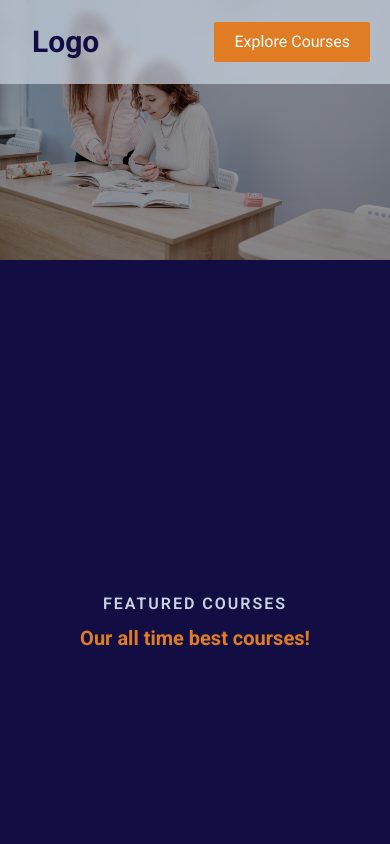
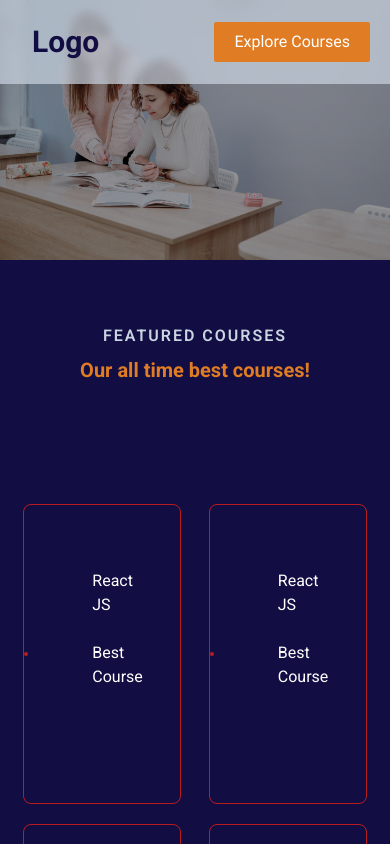
Before and after one commit to sandeepkdasari143/edutech-landing-page, a React (Vite) app: page / in a window 390 px wide. Built offline with nearby package versions, Linux system fonts and the light colour scheme.

Commit message:
testimonial card colr changed

```diff
--- /dev/null
+++ b/src/pages/Home/sections/Courses/CourseCard.jsx
@@ -0,0 +1,29 @@
+import React from 'react'
+import Stack from '@mui/material/Stack';
+
+const CourseCard = () => {
+    return (
+        <div className='border border-red-700 rounded-lg w-[45%] h-[300px] mx-auto'>
+            <div className={styles.courseCardContainer}>
+                <div className={styles.courseTechStackLogoContainer}>
+                    <img className={styles.courseTechStackLogo}
+                    src="" alt="" />
+                </div>
+
+                <Stack spacing={3} className={styles.courseDescription}>
+                    <h1>React JS</h1>
+                    <h1>Best Course</h1>
+                    <Stack></Stack>
+                </Stack>
+            </div>
+        </div>
+    )
+}
+
+const styles = {
+    courseCardContainer:"h-full w-full flex items-center",
+    courseTechStackLogoContainer:"h-full basis-1/4 flex items-center justify-center",
+    courseTechStackLogo:"rounded-full border-2 border-red-700 object-cover",
+    courseDescription:"h-full basis-3/4 p-16 text-white",
+}
+export default CourseCard
--- a/src/pages/Home/sections/Courses/Courses.jsx
+++ b/src/pages/Home/sections/Courses/Courses.jsx
@@ -1,5 +1,6 @@
 import React from 'react'
 import Stack from '@mui/material/Stack';
+import CourseCard from './CourseCard';
 
 const Courses = () => {
     return (
@@ -10,14 +11,17 @@ const Courses = () => {
             </Stack>
 
             <div className={styles.coursesContainer}>
-
+                <CourseCard />
+                <CourseCard />
+                <CourseCard />
+                <CourseCard />
             </div>
         </Stack>
     )
 }
 
 const styles ={
-    coursesWrapper: "h-[100vh] bg-[#120E43] gap-28 py-16 items-center justify-center",
-    coursesContainer: "",
+    coursesWrapper: "bg-[#120E43] gap-28 py-16 items-center justify-center",
+    coursesContainer: "w-[90%] mx-auto flex flex-wrap gap-5",
 }
 export default Courses
--- a/src/pages/Home/sections/Testimonials/TestimonialCard.jsx
+++ b/src/pages/Home/sections/Testimonials/TestimonialCard.jsx
@@ -8,9 +8,9 @@ const TestimonialCard = ({testimonial}) => {
     return (
         <div className='bg-[#CAD5E2] relative drop-shadow-xl px-3 md:p-7 lg:px-7 h-[270px] lg:h-[370px] flex-1 flex items-center justify-center'>
             <Stack spacing={2}>
-                <p className='text-[#120E43] text-center text-sm md:text-md lg:text-lg line-clamp-4 lg:leading-loose'>{studentTestimonial}</p>
+                <p className='text-white text-center text-sm md:text-md lg:text-lg line-clamp-4 lg:leading-loose'>{studentTestimonial}</p>
                 <Stack spacing={1}>
-                    <h2 className='text-[#120E43] text-center font-bold text-xl lg:text-3xl'>{studentName}</h2>
+                    <h2 className='text-white text-center font-bold text-xl lg:text-3xl'>{studentName}</h2>
                     <h6 className='text-[#E07C24] text-center text-xs md:text-normal uppercase tracking-[1px] md:tracking-[2px] font-semibold'>{studentJobRole}</h6>
                 </Stack>
             </Stack>
@@ -18,7 +18,11 @@ const TestimonialCard = ({testimonial}) => {
             <div className='absolute -top-[35px] md:-top-[45px] lg:-top-[60px]'>
                 <Avatar alt={studentName} src={studentImageUrl} className='w-[70px] h-[70px] md:w-[90px] md:h-[90px]  lg:w-[120px] lg:h-[120px]'/>
             </div>
+
+            <div className='absolute bg-white inset-x-[-2px] inset-y-[-2px] -z-10 bg-gradient-to-tr from-[#89ff00] via-[#060c21] to-[#00bcd4] rounded-lg'></div>
+            <div className='absolute bg-white inset-x-[-2px] inset-y-[-2px] -z-10 bg-gradient-to-tr from-[#89ff00] via-[#060c21] to-[#00bcd4] rounded-lg'></div>
         </div>
+
     )
 }
 
--- a/src/pages/Home/sections/Testimonials/Testimonials.jsx
+++ b/src/pages/Home/sections/Testimonials/Testimonials.jsx
@@ -13,21 +13,21 @@ const Testimonials = () => {
     return (
         <section className={styles.testimonialsWrapper}>
             <Stack spacing={1}>
-                <h3 className='font-bold text-[#120E43] text-center uppercase tracking-[2px]'>students testimonials</h3>
+                <h3 className='font-bold text-[#ffffff] text-center uppercase tracking-[2px]'>students testimonials</h3>
                 <h1 className='text-[#E07C24] text-center font-bold text-xl md:text-3xl'>What our students think about us!</h1>
             </Stack>
 
             <div className={styles.testimonialContainer}>
 
-                <div className='relative group border border-[#E07C24] rounded-md flex items-center'>
-                    <div className='absolute -left-[17px] md:-left-[30px] z-10 border rounded-full border-[#E07C24]'>
+                <div className='relative group rounded-md flex items-center'>
+                    <div className='absolute -left-[17px] md:-left-[30px] z-10 rounded-full'>
                         <IconButton onClick={()=>testimonialIndex>0 && setTestimonialIndex(testimonialIndex-1)}
                         className={styles.arrow}><ArrowLeftIcon className="text-xl md:text-3xl lg:text-4xl"/></IconButton>
                     </div>
 
                     <TestimonialCard testimonial={Testimonials[testimonialIndex]} />
 
-                    <div className='absolute -right-[17px] md:-right-[30px] z-10 border rounded-full border-[#E07C24]'>
+                    <div className='absolute -right-[17px] md:-right-[30px] z-10 rounded-full'>
                         <IconButton onClick={()=>testimonialIndex<Testimonials.length - 1 && setTestimonialIndex(testimonialIndex+1)}
                         className={styles.arrow}><ArrowRightIcon className="text-xl md:text-3xl lg:text-4xl"/></IconButton>
                     </div>
@@ -39,8 +39,8 @@ const Testimonials = () => {
 }
 
 const styles = {
-    testimonialsWrapper:"w-[100%] bg-[#CAD5E2] flex flex-col items-center justify-around gap-28 py-16",
-    testimonialContainer:"border border-[#E07C24] rounded-md w-[90%] md:w-[75%] lg:w-[60%] mx-auto flex items-center gap-3",
+    testimonialsWrapper:"w-[100%] bg-[#120E43] flex flex-col items-center justify-around gap-28 py-16",
+    testimonialContainer:"relative border border-[#E07C24] rounded-md w-[90%] md:w-[75%] lg:w-[60%] mx-auto flex items-center gap-3",
     arrow: 'transition-all duration-700 linear border bg-[#E07C24] hover:bg-[#E07C24] text-[#120E43]',
 }
 export default Testimonials
```
